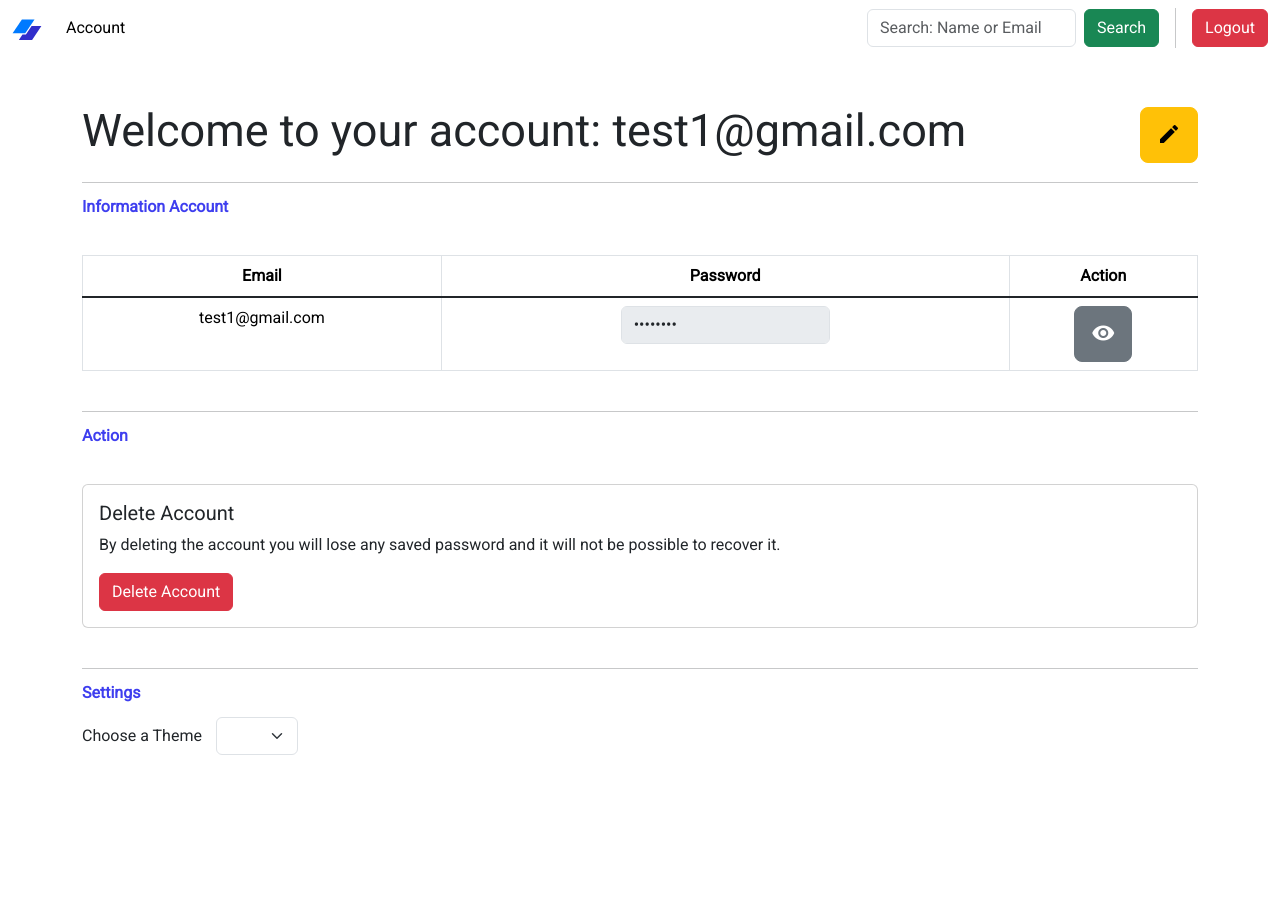
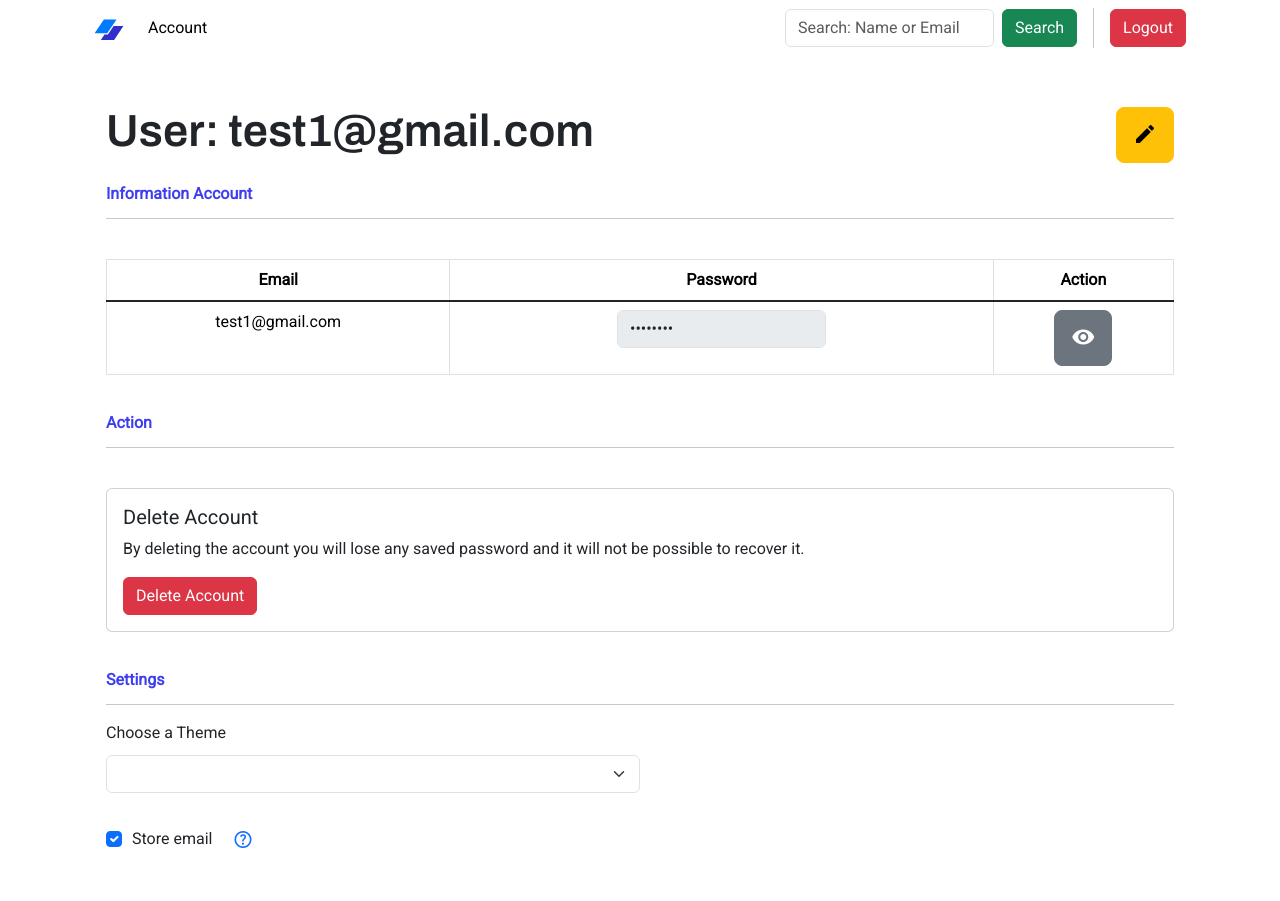
Before and after one commit to matteoppet/password-manager, a Flask app: page /account in a window 1280 px wide. Before the commit the page ends 755 px from the top, so only its background shows below. Run offline with Flask 2, Linux system fonts and the light colour scheme; a user stored in the database is signed in; some libraries are stand-ins or nearby versions.

Commit message:
Changed layout navbar & store email

```diff
--- a/app.py
+++ b/app.py
@@ -1,4 +1,4 @@
-from flask import Flask, render_template, session
+from flask import Flask, render_template
 from cs50 import SQL
 from flask_session import Session
 
@@ -18,7 +18,7 @@ def create_app():
     app.config["SESSION_PERMANENT"] = False
     app.config["SESSION_TYPE"] = "filesystem"
 
-    app.config['PERMANENT_SESSION_LIFETIME'] = timedelta(days=1)
+    app.config['PERMANENT_SESSION_LIFETIME'] = timedelta(hours=2)
     Session(app)
 
 
--- a/helper.py
+++ b/helper.py
@@ -5,11 +5,11 @@ from functools import wraps
 
 def login_required(f):
     @wraps(f)
-    def decorated_function(*args, **kwargs):
+    def wrap(*args, **kwargs):
         if session.get("user_id") is None:
             return redirect("/login")
         return f(*args, **kwargs)
-    return decorated_function
+    return wrap
 
 
 
--- a/static/index.js
+++ b/static/index.js
@@ -95,6 +95,8 @@ function deleteAccount(value) {
 
     let askConfirm = confirm("Are you sure you want to delete your account?");
 
+    localStorage.setItem('email-user', []);
+
     if (askConfirm === true) {
         $.ajax({
             type:'POST',
@@ -132,3 +134,18 @@ function initThemeSelector() {
 }
 
 initThemeSelector();
+
+
+
+function checkBoxEmail() {
+    const ls = localStorage.getItem("email-user");
+    const checkbox = document.getElementById("checkBoxEmail");
+
+    if (ls === '') {
+        checkbox.checked = false;
+    } else {
+        checkbox.checked = true;
+    }
+}
+
+checkBoxEmail()
--- a/static/style.css
+++ b/static/style.css
@@ -1,5 +1,9 @@
 body {
   font-family: 'Roboto', sans-serif !important;
+}
+
+h1 {
+  font-family: 'Archivo', sans-serif;
 }
 
 #sections {
@@ -7,9 +11,21 @@ body {
 }
 
 #themeSelect {
-  width: min-content;
-  display: inline;
-  margin-left: 10px;
+  width: 50%;
+}
+
+#formCheckLog {
+  margin-top: 10px;
+}
+
+#spanHelp {
+  font-size: 21px;
+  vertical-align: middle;
+}
+
+#cardCollapse {
+  border-left-width: 5px;
+  border-left-color: #d9534f;
 }
 
 .unselectable {
@@ -31,7 +47,7 @@ body {
   text-align: center;
 }
 
-#registration-username {
+#registration-email {
   margin-bottom: 40px;
 }
 
--- a/templates/account.html
+++ b/templates/account.html
@@ -11,7 +11,7 @@
         <div class="container">
             <div class="hstack gap-3">
                 {% for email in informationCurrentUser %}
-                    <div><h1 style="font-size: 45px;">Welcome to your account: {{ email["email"] }}</h1></div>
+                    <div><h1 style="font-size: 45px;">User: {{ email["email"] }}</h1></div>
                 {% endfor %}
                 <div class="ms-auto">
                     <a href="{{ url_for('views.updateAccount') }}" type="button" class="btn btn-warning btn-lg">
@@ -22,8 +22,8 @@
                 </div>
             </div>
 
+            <p class="mb-3 fw-semibold lh-1" id="sections" style="margin-top: 20px;">Information Account</p>
             <hr>
-            <p class="mb-3 fw-semibold lh-1" id="sections">Information Account</p>
 
             {% for data in informationCurrentUser %}
                 <table class="table table-hover table-bordered border" id="table-user">
@@ -48,8 +48,8 @@
                     </tbody>
                 </table>
 
+                <p class="mb-3 fw-semibold lh-1" id="sections">Action</p>
                 <hr>
-                <p class="mb-3 fw-semibold lh-1" id="sections">Action</p>
 
                 <div class="card" style="margin-top: 40px; margin-bottom: 40px;" id="card">
                     <div class="card-body">
@@ -59,18 +59,53 @@
                     </div>
                 </div>
 
+                <p class="mb-3 fw-semibold lh-1" id="sections">Settings</p>
                 <hr>
-                <p class="mb-3 fw-semibold lh-1" id="sections">Settings</p>
 
                 <div>
-                    <label>Choose a Theme </label>
+                    <label style="margin-bottom: 10px;" class="form-label">Choose a Theme</label>
                     <select id="themeSelect" class="form-select">
                         <option value="light">light</option>
                         <option value="dark">dark</option>
                     </select>
                 </div>
+                <br/>
+                <div>
+                    <div class="form-check form-check-inline" id="formCheckLog">
+                        <input class="form-check-input" type="checkbox" value="True" id="checkBoxEmail" onclick="storeEmailUser();">
+                        <label class="form-check-label" for="checkBoxEmail" style="margin-left: 2px;">
+                            Store email
+                        </label>
+                    </div>
+                    <a data-bs-toggle="collapse" href="#collapseCheckbox" role="button" aria-expanded="false" aria-controls="collapseCheckbox">
+                        <span class="material-symbols-outlined" id="spanHelp">
+                            help
+                        </span>
+                    </a>
+                    <div class="collapse" id="collapseCheckbox" style="margin-top: 10px;">
+                        <div class="card card-body" id="cardCollapse">
+                            If you select this option, you consent to having your email stored locally on your browser so that all you need to enter when logging in is your password.
+                            <br/><br/>
+                            By deselecting this option, your email will be removed from local storage.
+                        </div>
+                    </div>
+                </div>
+            {% endfor %}
 
-            {% endfor %}
+            <script>
+                function storeEmailUser() {
+                    const email = {{ email_user | tojson }};
+                    const checkbox = document.getElementById("checkBoxEmail");
+                    if (checkbox.checked === true) {
+                        localStorage.setItem("email-user", email)
+                    } else {
+                        localStorage.setItem('email-user', []);
+                    }
+
+                    console.log(localStorage.getItem("email-user"))
+                }
+            </script>
+
         </div>
     </main>
 {% endblock %}
--- a/templates/layout.html
+++ b/templates/layout.html
@@ -19,11 +19,19 @@
     <!-- Google icons -->
     <link href="https://fonts.googleapis.com/icon?family=Material+Icons" rel="stylesheet">
     <link rel="stylesheet" href="https://fonts.googleapis.com/css2?family=Material+Symbols+Outlined:opsz,wght,FILL,GRAD@48,700,0,0" />
+    <link rel="stylesheet" href="https://fonts.googleapis.com/css2?family=Material+Symbols+Outlined:opsz,wght,FILL,GRAD@20..48,100..700,0..1,-50..200" />
 
     <!-- Google Fonts -->
+        <!-- Roboto Font -->
     <link rel="preconnect" href="https://fonts.googleapis.com">
     <link rel="preconnect" href="https://fonts.gstatic.com" crossorigin>
-    <link href="https://fonts.googleapis.com/css2?family=Roboto&display=swap" rel="stylesheet">
+    <link href="https://fonts.googleapis.com/css2?family=Roboto:wght@400&display=swap" rel="stylesheet">
+
+        <!-- Archivo Font-->
+    <link rel="preconnect" href="https://fonts.googleapis.com">
+    <link rel="preconnect" href="https://fonts.gstatic.com" crossorigin>
+    <link href="https://fonts.googleapis.com/css2?family=Archivo:wght@600&display=swap" rel="stylesheet">
+
 
     <!-- JS files -->
     <script defer src="/static/index.js"></script>
@@ -31,6 +39,7 @@
 
 </head>
 <body>
+    <div class='container'>
         <nav class="navbar navbar-expand-lg">
             <div class="container-fluid">
                 <a class="navbar-brand" href="{{ url_for('views.index') }}">
@@ -62,6 +71,7 @@
                 {% endif %}
             </div>
         </nav>
+    </div>
 
     {% with messages = get_flashed_messages(with_categories=true) %}
         {% if messages %}
@@ -81,10 +91,10 @@
         {% endif %}
     {% endwith %}
 
-
+    <div class="container" id="app-user">
         {% block body %}
         {% endblock %}
-
+    </div>
 
     <!-- Modal Logout -->
     <div class="modal fade" id="logoutModal" tabindex="-1" aria-labelledby="logoutModalLabel" aria-hidden="true">
--- a/templates/searched.html
+++ b/templates/searched.html
@@ -8,7 +8,7 @@
     <main class='container-fluid py-5'>
         <div class="container">
 
-            <h1 style="font-size: 45px;">You have searched for: {{ nameSite }}</h1>
+            <h1 style="font-size: 45px;">Keyword: {{ nameSite }}</h1>
             <hr>
 
             <table class="table table-hover table-bordered border" id="table-passwords">
--- a/views.py
+++ b/views.py
@@ -103,7 +103,9 @@ def account():
     except IndexError:
         pass
 
-    return render_template("account.html", informationCurrentUser=informationCurrentUser, decryptedPassword=decryptedPassword)
+    email_user = session["email"]
+
+    return render_template("account.html", informationCurrentUser=informationCurrentUser, decryptedPassword=decryptedPassword, email_user=email_user)
 
 
 @views.route("/update-account", methods=["GET", "POST"])
@@ -186,3 +188,13 @@ def search():
         return render_template("searched.html", itemSearched=itemSearched, nameSite=nameSite)
 
     return None
+
+@views.route("/closeWindow", methods=["GET", "POST"])
+def close_window():
+    if request.method == "POST":
+
+        session["user_id"] = None
+
+        return redirect(url_for("views.login"))
+
+    return None
```
Also changed, not shown: auth.py (+4 -3 lines), templates/auth/login.html (+9 -2 lines), database.db. Lines whose indentation alone changed are shown as unchanged.
